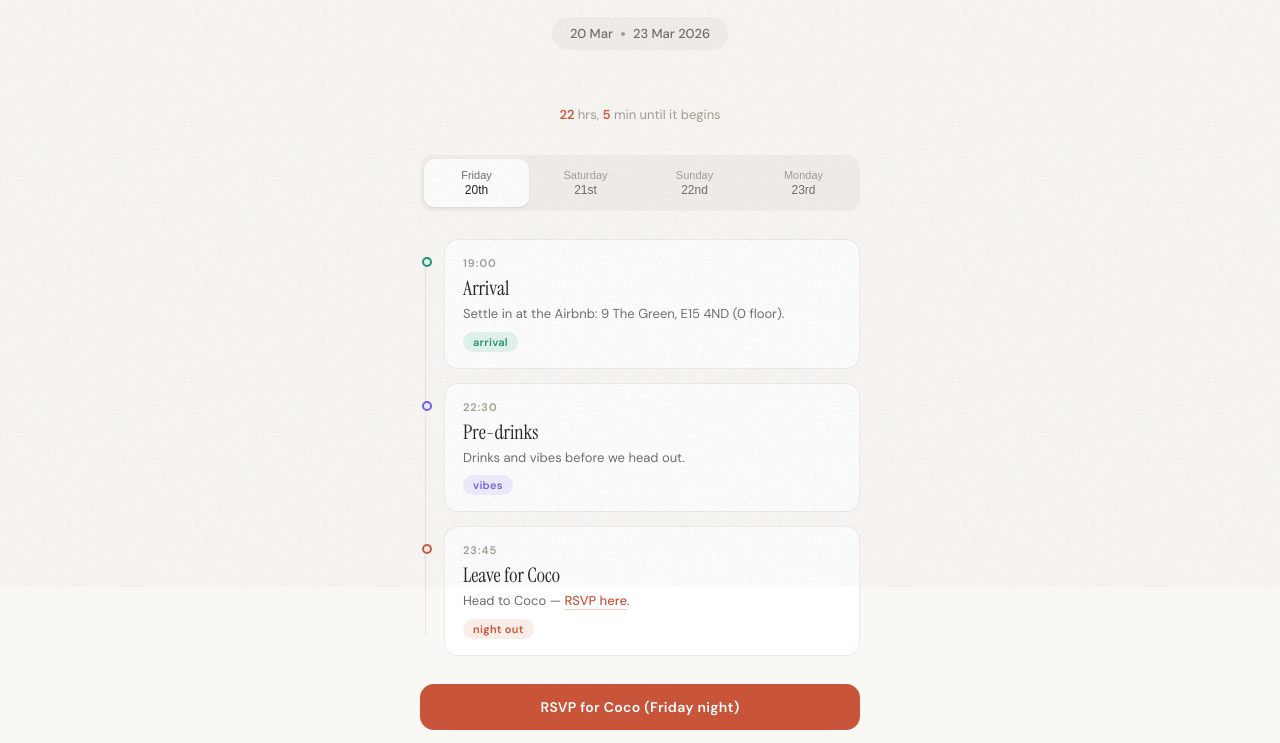
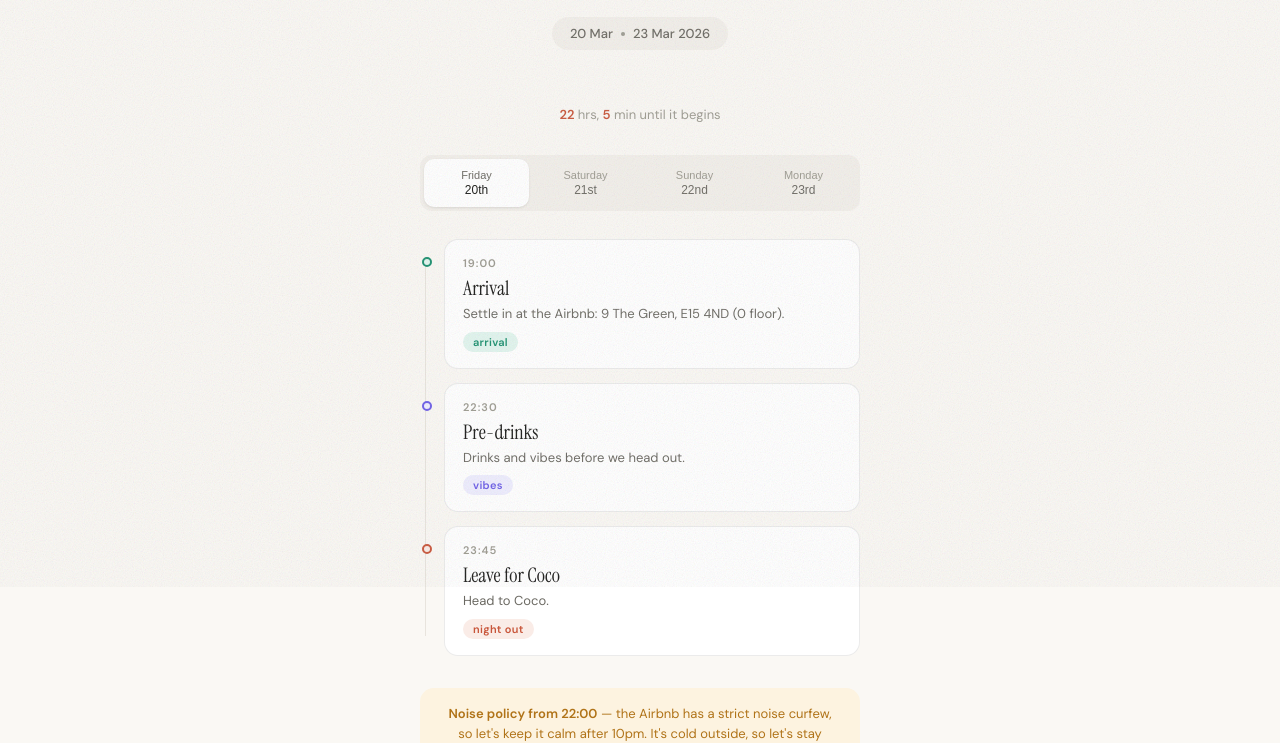
Before and after one commit to foayenix/21not26, a plain HTML site: page 21not26.html in a window 1280 px wide. Shown: the part 213-956 px from the top of the page. Drawn offline with Linux system fonts and the light colour scheme.

Commit message:
Remove Cococure RSVP links

```diff
--- a/21not26.html
+++ b/21not26.html
@@ -323,25 +323,6 @@ body {
 
 .notice strong { font-weight: 600; }
 
-/* RSVP CTA */
-.cta {
-  display: block;
-  margin-top: 28px;
-  padding: 14px;
-  text-align: center;
-  background: var(--accent);
-  color: #fff;
-  font-size: 14px;
-  font-weight: 600;
-  border-radius: var(--radius);
-  text-decoration: none;
-  transition: transform 0.2s, opacity 0.2s;
-  letter-spacing: 0.3px;
-}
-
-.cta:hover { transform: translateY(-1px); opacity: 0.92; }
-.cta:active { transform: scale(0.98); }
-
 /* Footer */
 .footer {
   text-align: center;
@@ -430,7 +411,7 @@ body {
         <div class="card">
           <div class="card-time">23:45</div>
           <div class="card-title">Leave for Coco</div>
-          <div class="card-desc">Head to Coco — <a href="https://cococure.com/plan/rAG4yEjjYVJM" target="_blank" rel="noopener">RSVP here</a>.</div>
+          <div class="card-desc">Head to Coco.</div>
           <span class="badge out">night out</span>
         </div>
       </div>
@@ -527,10 +508,6 @@ body {
     </div>
   </div>
 
-  <a class="cta" href="https://cococure.com/plan/rAG4yEjjYVJM" target="_blank" rel="noopener">
-    RSVP for Coco (Friday night)
-  </a>
-
   <div class="notice">
     <strong>Noise policy from 22:00</strong> — the Airbnb has a strict noise curfew, so let's keep it calm after 10pm. It's cold outside, so let's stay guided and keep the good vibes indoors.
   </div>
```
Also changed, not shown: index.html (+1 -24 lines).
